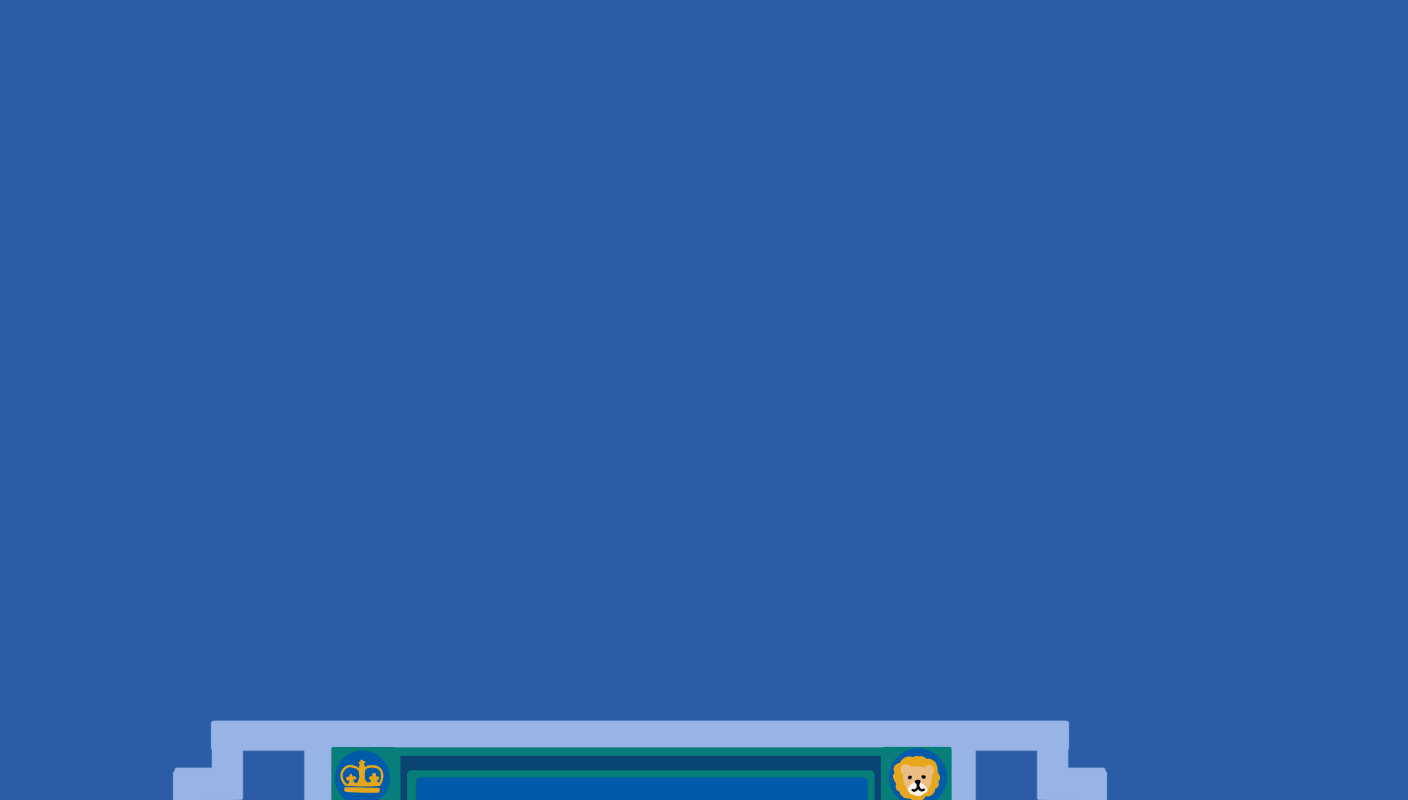
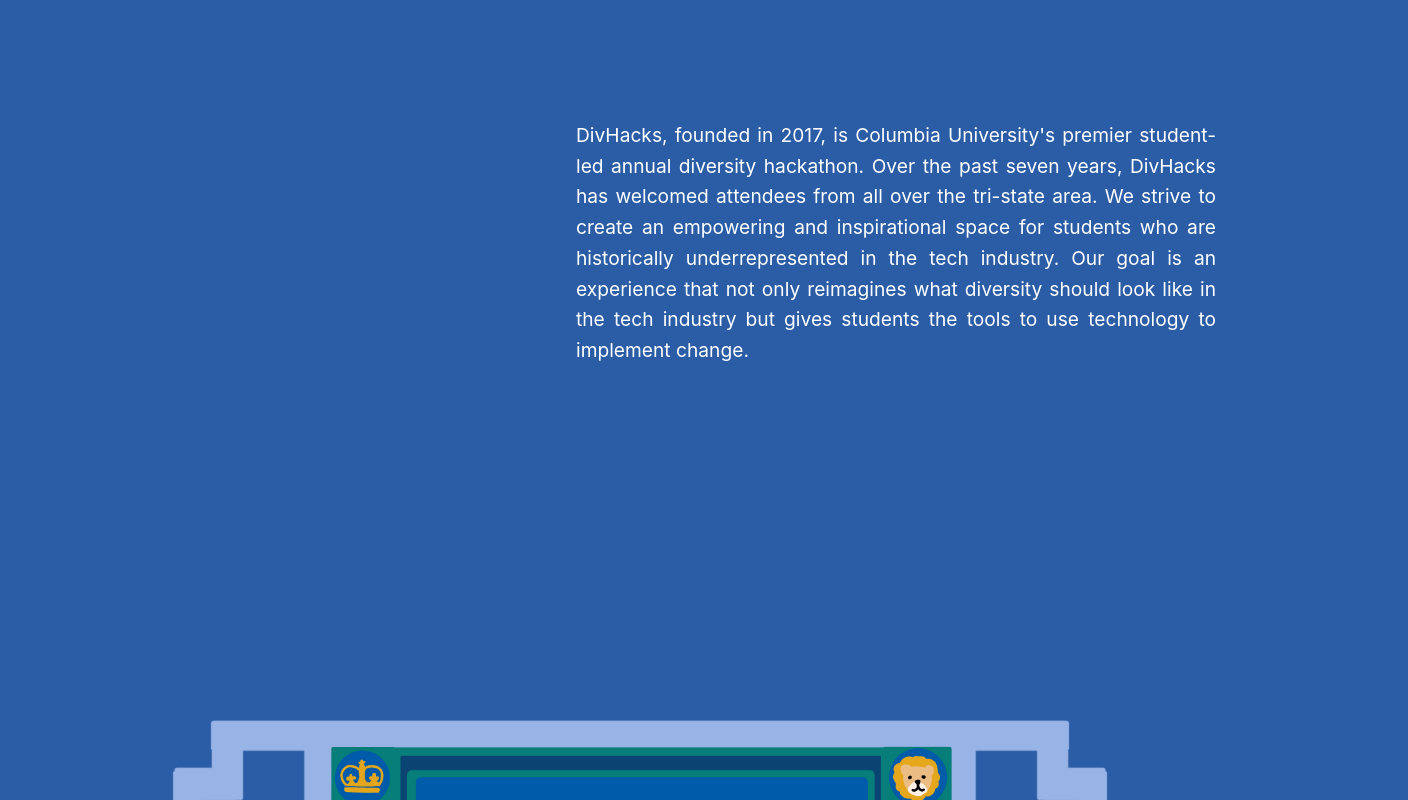
Before and after one commit to cu-divhacks/2025website, a React (Create React App) app in the folder 2025divhacks/: page / in a window 1280 px wide. Shown: the part 1600-2400 px from the top of the page, 1408 px wide, since content can reach past the window. Built offline with nearby package versions, Linux system fonts and the light colour scheme.

Commit message:
added + animated about section, fixed resizing issues

```diff
--- a/2025divhacks/src/App.css
+++ b/2025divhacks/src/App.css
@@ -154,6 +154,72 @@
   left: 0%;
   transform: translate(0, 360%);
 }
+
+/* about section */
+
+.about-section {
+  position: absolute;
+  top: 0;
+  left: 0;
+  transform: translate(0, 700%);
+  width: 100vw;
+  display: flex;
+  align-items: center;
+  justify-content: space-between;
+  padding: 0 4rem;
+  z-index: 2;
+}
+
+.about-card {
+  height: auto;
+  object-fit: contain;
+  width: 30vw;
+  transition: transform 0.7s cubic-bezier(0.77, 0, 0.175, 1), opacity 0.7s cubic-bezier(0.77, 0, 0.175, 1);
+}
+
+.about-card.slide-in {
+  transform: translate(0, 0) !important;
+  opacity: 1;
+}
+
+.about-card.slide-out {
+  transform: translate(-100vw, 0) !important;
+  opacity: 0;
+}
+
+.about-text {
+  transform: translate(40vw, 0);
+  width: 50vw;
+  color: white;
+  font-size: 1.5vw;
+  line-height: 1.6;
+  text-align: justify;
+}
+
+.about-text p {
+  margin: 0;
+  font-weight: 400;
+}
+
+/* responsive mobile design for about section
+@media (max-width: 768px) {
+  .about-section {
+    flex-direction: column;
+    gap: 2rem;
+    padding: 0 2rem;
+    transform: translate(0, 1000%);
+  }
+
+  .about-card {
+    max-width: 90%;
+  }
+
+  .about-text {
+    width: 50%;
+    font-size: 1rem;
+    text-align: justify;
+  }
+} */
 
 /* not used anymore*/
 .image-container img {
--- a/2025divhacks/src/pages/Home.js
+++ b/2025divhacks/src/pages/Home.js
@@ -14,6 +14,7 @@
 import sponsors from '../assets/sponsors.png';
 import tracks from '../assets/tracks.png';
 import train from '../assets/train.png';
+import aboutCard from '../assets/aboutcard.png';
 
 export default function Home() {
   const [timeLeft, setTimeLeft] = useState({
@@ -26,6 +27,8 @@
   const [containerHeight, setContainerHeight] = useState('700vh');
   const skylineRef = useRef(null);
   const containerRef = useRef(null);
+  const aboutSectionRef = useRef(null);
+  const [aboutCardVisible, setAboutCardVisible] = useState(false);
 
   useEffect(() => {
     const targetDate = new Date('2025-10-04T00:00:00');
@@ -81,6 +84,23 @@
     };
   }, []);
 
+  useEffect(() => {
+    function handleScroll() {
+      if (!aboutSectionRef.current) return;
+      const rect = aboutSectionRef.current.getBoundingClientRect();
+      const windowHeight = window.innerHeight || document.documentElement.clientHeight;
+      // Show when top of about section is within 50% of viewport and not scrolled past
+      if (rect.top < windowHeight * 0.5 && rect.bottom > windowHeight * 0.5) {
+        setAboutCardVisible(true);
+      } else {
+        setAboutCardVisible(false);
+      }
+    }
+    window.addEventListener('scroll', handleScroll);
+    handleScroll(); // Initial check
+    return () => window.removeEventListener('scroll', handleScroll);
+  }, []);
+
   return (
     <div>
       <a
@@ -112,6 +132,15 @@
             <button className="cta">Apply Now</button>
           </a>
         </div>
+
+        {/* About section */}
+        <div className="about-section" ref={aboutSectionRef}>
+          <img className={`about-card${aboutCardVisible ? ' slide-in' : ' slide-out'}`} src={aboutCard} alt="About DivHacks" />
+          <div className="about-text">
+            <p>DivHacks, founded in 2017, is Columbia University's premier student-led annual diversity hackathon. Over the past seven years, DivHacks has welcomed attendees from all over the tri-state area. We strive to create an empowering and inspirational space for students who are historically underrepresented in the tech industry. Our goal is an experience that not only reimagines what diversity should look like in the tech industry but gives students the tools to use technology to implement change.</p>
+          </div>
+        </div>
+
         <img className="low" src= {low} alt ="Background" />
         <img className="station" src= {station} alt ="Background" />
         <img className="skuline" src= {skuline} alt ="Skuline" ref={skylineRef} />
```
